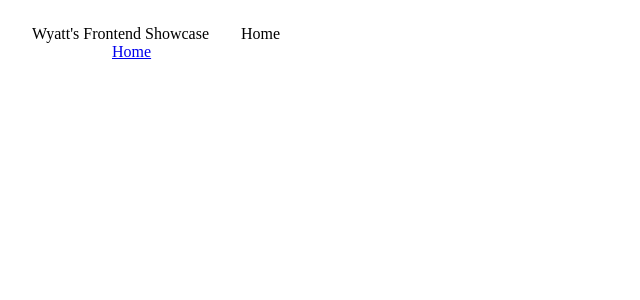
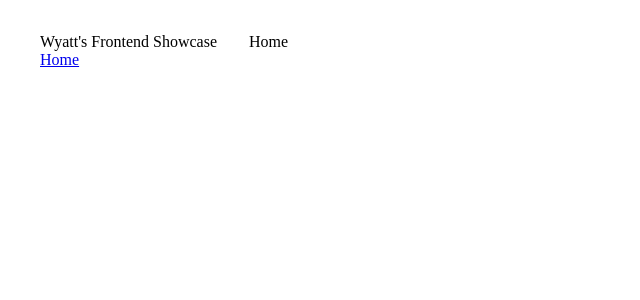
Before and after one commit to awhaston/React-Website-Clones, a React (Vite) app: page / in a window 1280 px wide. Shown: the top 300 px of the page, without its empty margins (0-640 px from the left). Built offline with nearby package versions, Linux system fonts and the light colour scheme.

Commit message:
Removeing default styles form elements

```diff
--- a/src/index.css
+++ b/src/index.css
@@ -1,3 +1,32 @@
-* {
+blockquote,
+dl,
+dd,
+h1,
+h2,
+h3,
+h4,
+h5,
+h6,
+hr,
+figure,
+p,
+pre {
 	margin: 0;
 }
+
+ol,
+ul {
+	list-style: none;
+	margin: 0;
+	padding: 0;
+}
+
+h1,
+h2,
+h3,
+h4,
+h5,
+h6 {
+	font-size: inherit;
+	font-weight: inherit;
+}
```
